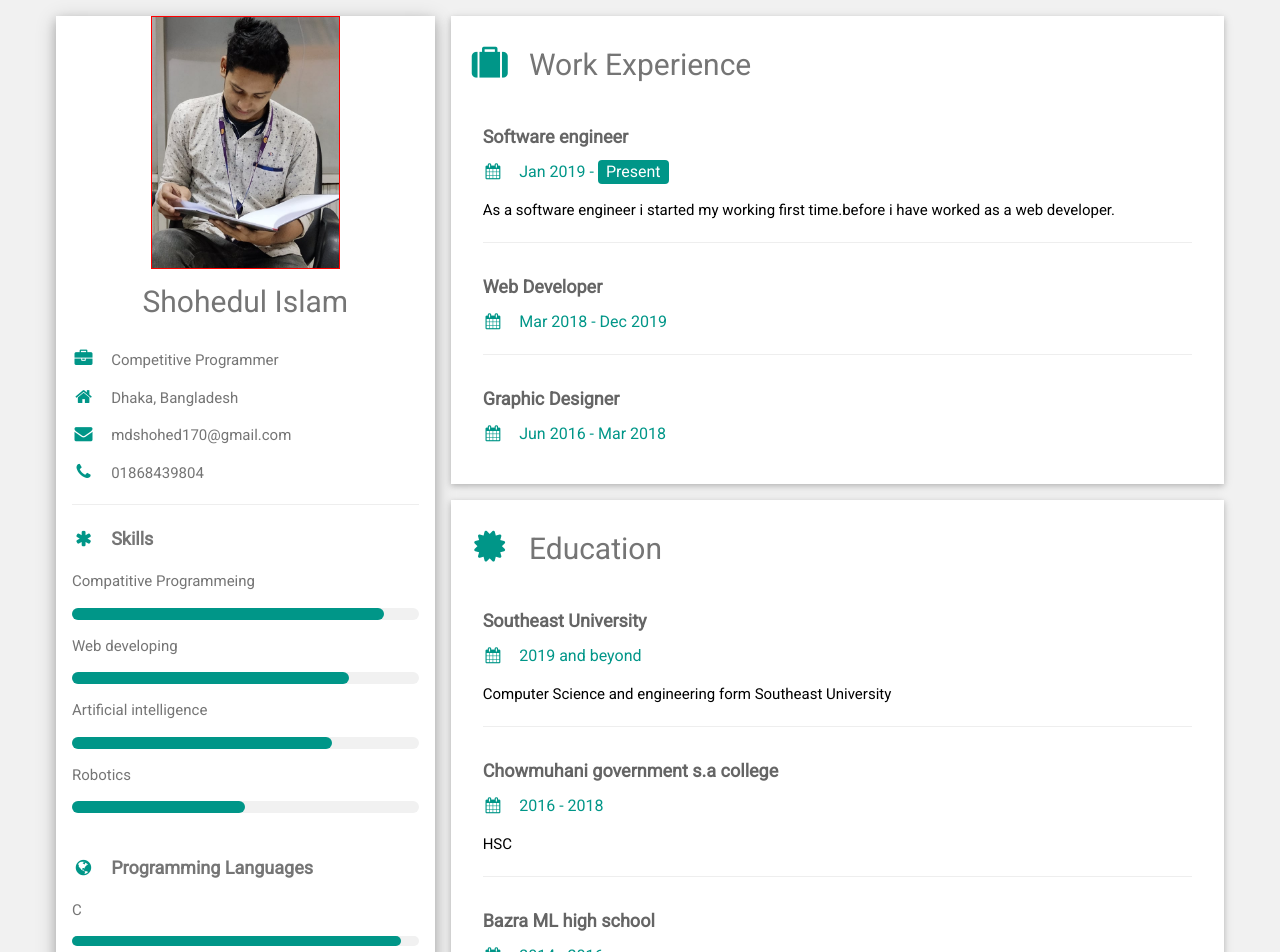
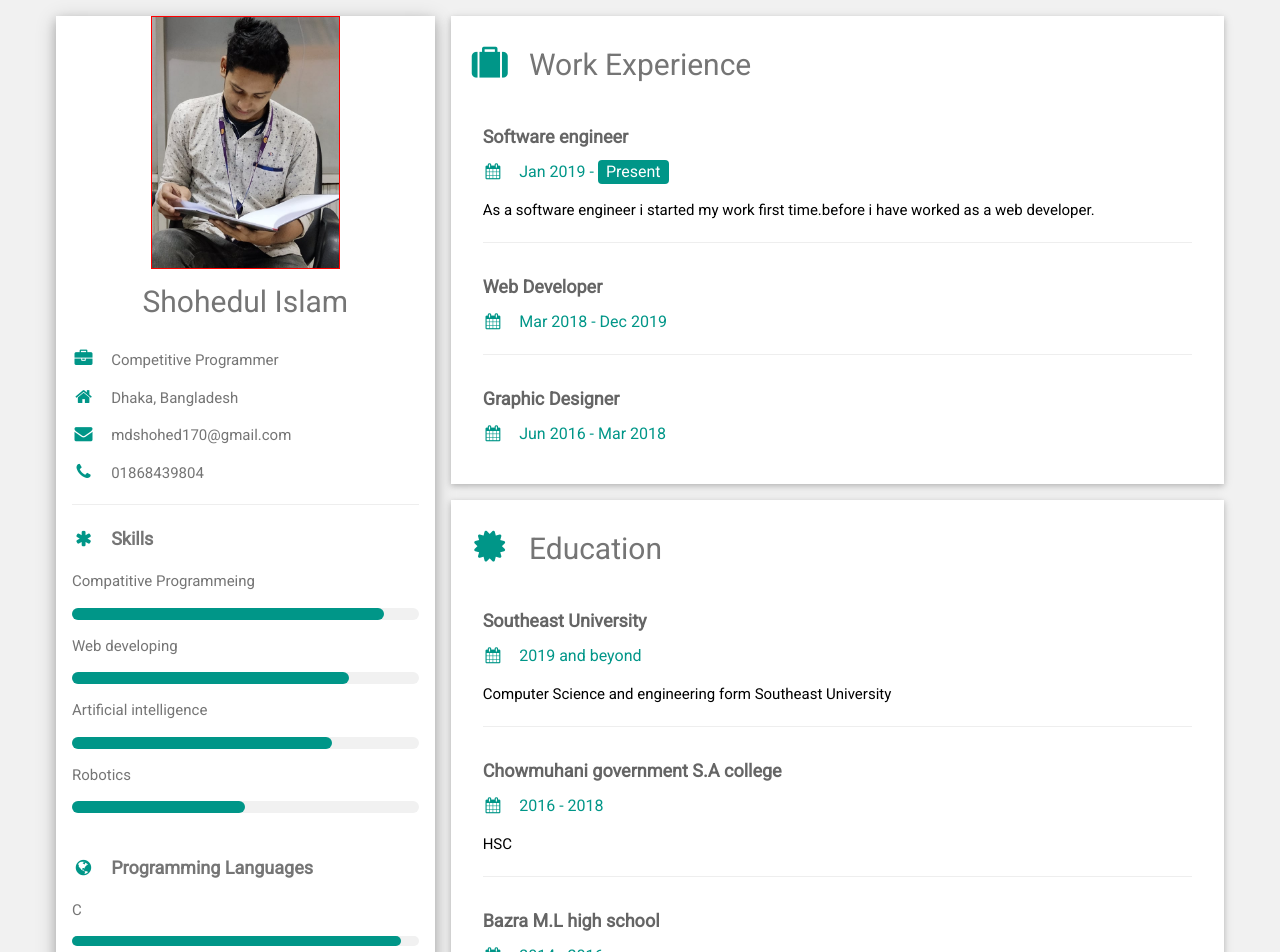
Before and after one commit to mdshohed/mdshohed.github.io, a plain HTML site: page index.html in a window 1280 px wide. Shown: the top 952 px of the page. Drawn offline with nearby package versions, Linux system fonts and the light colour scheme.

Commit message:
Update index.html

```diff
--- a/index.html
+++ b/index.html
@@ -114,7 +114,7 @@ html,body,h1,h2,h3,h4,h5,h6 {font-family: "Roboto", sans-serif}
         <div class="w3-container">
           <h5 class="w3-opacity"><b>Software engineer</b></h5>
           <h6 class="w3-text-teal"><i class="fa fa-calendar fa-fw w3-margin-right"></i>Jan 2019 - <span class="w3-tag w3-teal w3-round">Present</span></h6>
-          <p>As a software engineer i started my working first time.before i have worked as a web developer.</p>
+          <p>As a software engineer i started my work first time.before i have worked as a web developer.</p>
           <hr>
         </div>
         <div class="w3-container">
@@ -139,13 +139,13 @@ html,body,h1,h2,h3,h4,h5,h6 {font-family: "Roboto", sans-serif}
           <hr>
         </div>
         <div class="w3-container">
-          <h5 class="w3-opacity"><b>Chowmuhani government s.a college</b></h5>
+          <h5 class="w3-opacity"><b>Chowmuhani government S.A college</b></h5>
           <h6 class="w3-text-teal"><i class="fa fa-calendar fa-fw w3-margin-right"></i>2016 - 2018</h6>
           <p>HSC</p>
           <hr>
         </div>
         <div class="w3-container">
-          <h5 class="w3-opacity"><b>Bazra ML high school</b></h5>
+          <h5 class="w3-opacity"><b>Bazra M.L high school</b></h5>
           <h6 class="w3-text-teal"><i class="fa fa-calendar fa-fw w3-margin-right"></i>2014 - 2016</h6>
           <p>SSC</p><br>
         </div>
```
